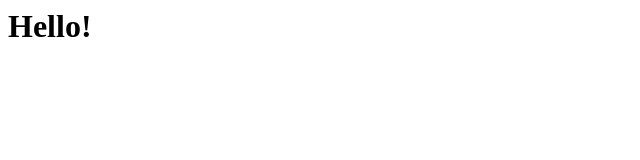
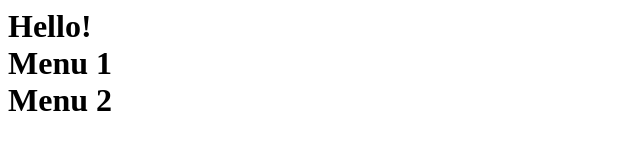
Before and after one commit to WobbuffetWynaut/wobb, a plain HTML site: page index.html in a window 1280 px wide. Shown: the whole page, without its empty margins (0-640 px from the left). Drawn offline with Linux system fonts and the light colour scheme.

Commit message:
Update index.html

```diff
--- a/index.html
+++ b/index.html
@@ -1 +1,12 @@
-<h1>Hello!</hl>
+<body>
+  <h1>Hello!</hl>
+  <div class="sidebar">
+    <div>Menu 1</div>
+    <div>Menu 2</div>
+  </div>
+
+  <div class="body text">
+    <!-- body content -->
+    <div>
+
+      </body>
```
